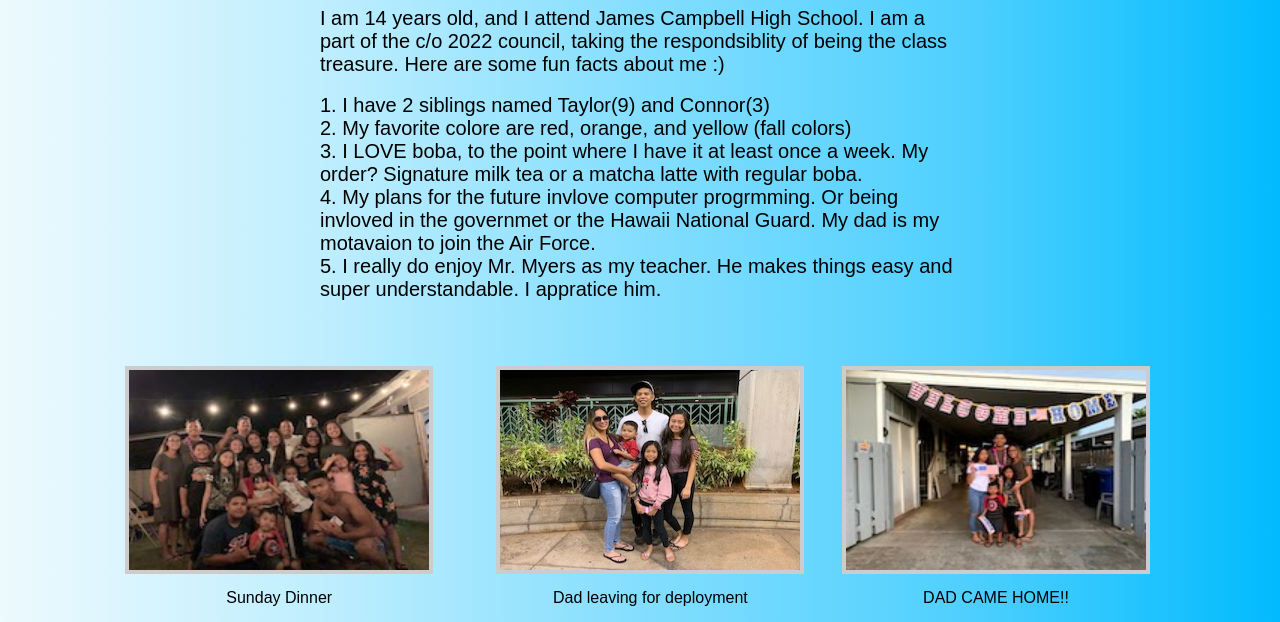
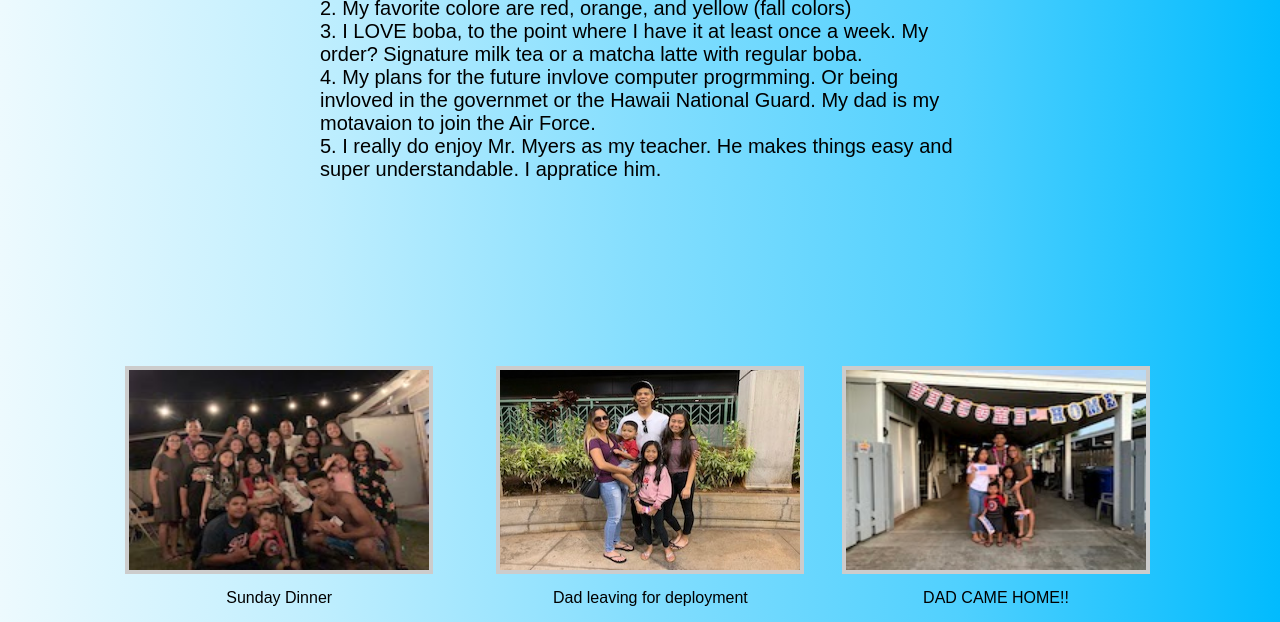
Before and after one commit to kailapacardo/kailapacardo.github.io, a plain HTML site: page aboutme.html in a window 1280 px wide. Shown: the part 244-866 px from the top of the page. Drawn offline with Linux system fonts and the light colour scheme.

Commit message:
Update main.css

```diff
--- a/main.css
+++ b/main.css
@@ -59,7 +59,7 @@ ul li a.gallery:hover{
     font-size: 18px;
     font-weight: 300;
 }
-
+/* fame was postioned for my doc and slides to go in the center of the page */
 .frame{
     position: absolute;
     top: 155%;
@@ -70,7 +70,7 @@ ul li a.gallery:hover{
 
 .about{
     position:absolute;
-    top: 45%;
+     top: 30%;
     left: 50%;
     transform: translate(-50%,-50%);
 }
@@ -123,6 +123,7 @@ ul li a.gallery:hover{
     font-weight: 300;
 }
 
+/* gallery was for all the pictures being used on the site. all pictures were class labed "gallery(number or letter) this is so each picture was understood by each each css code */
 div.gallery {
   margin: 10px;
   border: 4px solid #ccc;
```
